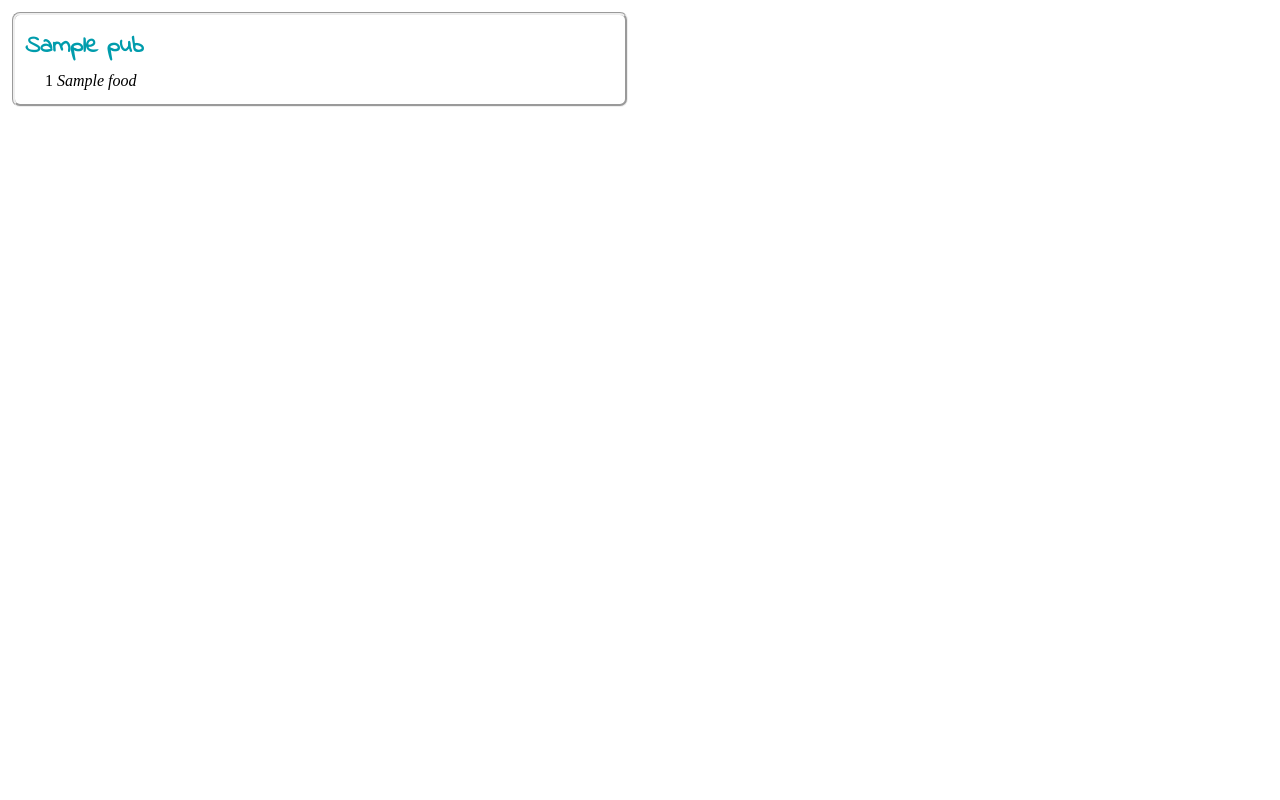
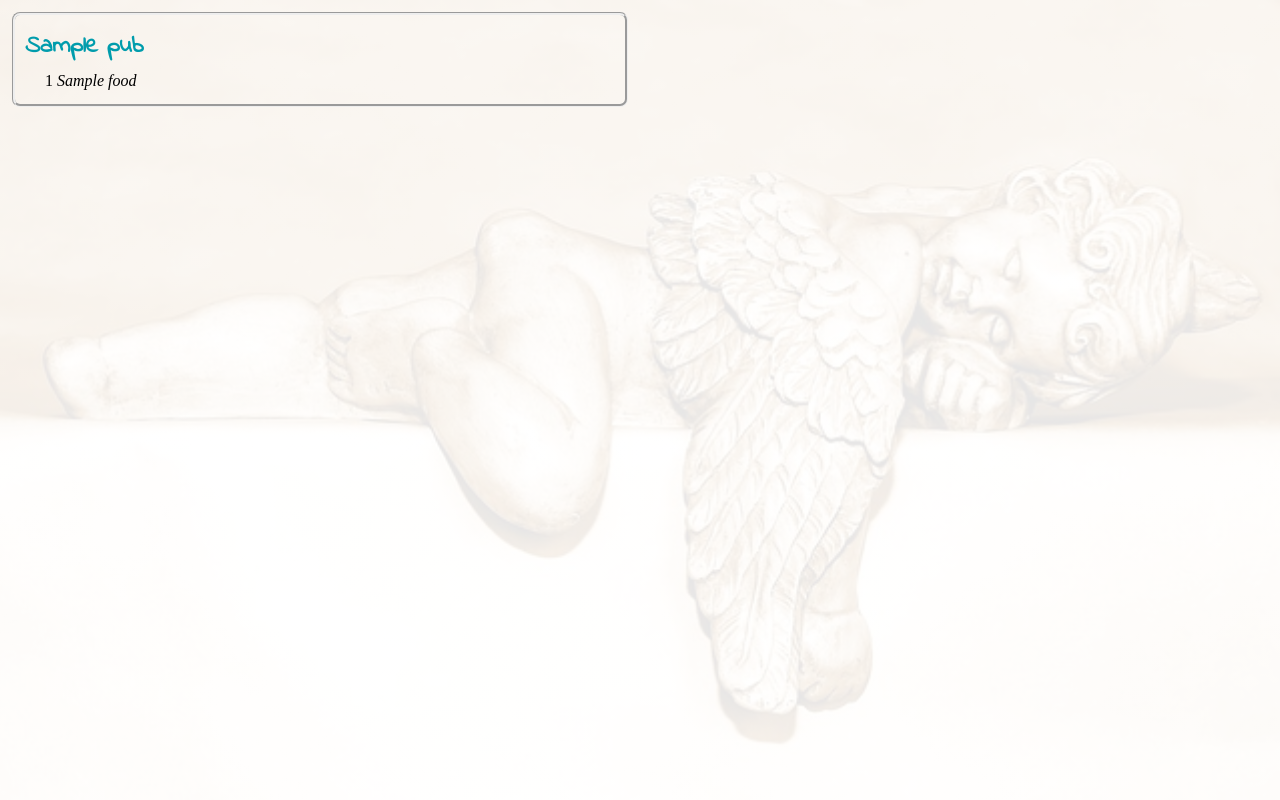
Before and after one commit to pulecp/andel-prague-lunch-menu, a Flask app: template templates/index.html in a window 1280 px wide. Run offline with Flask 2, Linux system fonts and the light colour scheme; the template is opened without the code that fills it: most values are stand-ins (such as "Sample title", 1, 10 or a date in 2020); parts of the project's set-up code (start-up, migrations or seed data) failed here and were passed over.

Commit message:
add background image
src: https://pixabay.com/cs/angel-and%C4%9Bl-str%C3%A1%C5%BEn%C3%BD-angel-obr%C3%A1zek-1891440/

Signed-off-by: Pavel Pulec <kayn@inuits.eu>

```diff
--- a/static/styles.css
+++ b/static/styles.css
@@ -1,6 +1,14 @@
 @font-face {
     font-family: 'Indie Flower';
     src: url('fonts/IndieFlower.ttf');
+}
+
+html {
+  background: linear-gradient(rgba(255,255,255,.9), rgba(255,255,255,.9)), url(images/angel-1891440_640.jpg) no-repeat center center fixed;
+  -webkit-background-size: cover;
+  -moz-background-size: cover;
+  -o-background-size: cover;
+  background-size: cover;
 }
 
 #row {
--- a/templates/index.html
+++ b/templates/index.html
@@ -1,6 +1,6 @@
 <html>
   <head>
-    <link rel="stylesheet" href="{{ url_for('static', filename='styles.css') }}?v=1.2">
+    <link rel="stylesheet" href="{{ url_for('static', filename='styles.css') }}?v=1.3">
     <title>Restaurants on Andel in Prague</title>
   </head>
   <body>
```
Also changed, not shown: static/images/angel-1891440_640.jpg (added).
